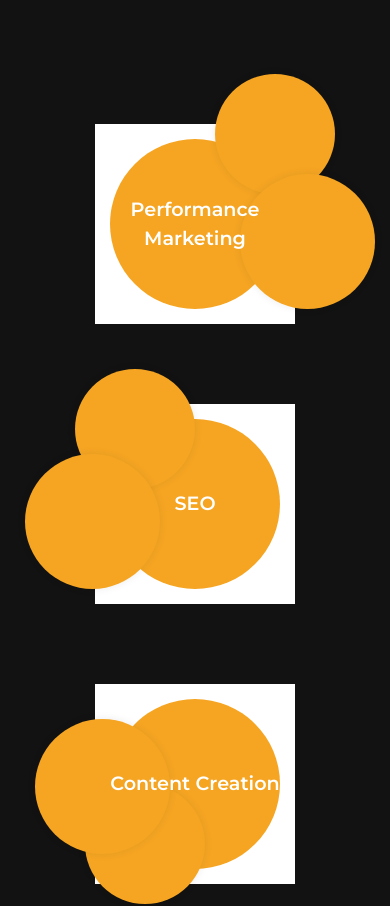
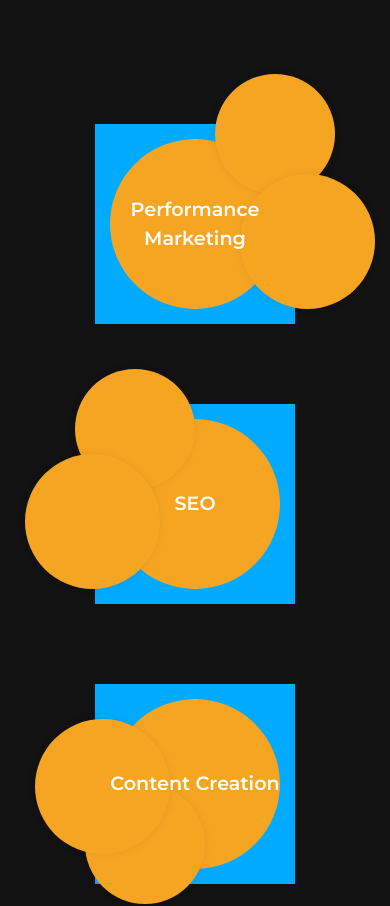
Before and after one commit to rishab-sudo/21-maneuvers, a React (Create React App) app: page /services in a window 390 px wide. Shown: the part 3345-4251 px from the top of the page. Built offline with nearby package versions, Linux system fonts and the light colour scheme.

Commit message:
14june25

```diff
--- a/src/Pages/MainServicePage.css
+++ b/src/Pages/MainServicePage.css
@@ -268,7 +268,7 @@ body {
   width: 200px;
   height: 200px;
   transition: all 0.3s ease;
- background-color: #fff;
+
 }
 
 .circle {
@@ -444,7 +444,7 @@ body {
   }
 
 
-  /*  */
+  /* circle */
   .circle-container {
     flex-direction: column;
     justify-content: center;
@@ -458,7 +458,7 @@ body {
   height: 170px;
   background-color: #F5A522;
   padding: 1rem;
-}
+ }
 /* Small Circles */
 .circle.small {
   width: 120px;
@@ -477,8 +477,20 @@ body {
   background-color: #F5A522;
   z-index: 1;
   opacity: 1;
+
 }
+.circle-group {
+  position: relative;
+  display: flex;
+  align-items: center;
+  justify-content: center;
+  text-align: center;
+  width: 200px;
+  height: 200px;
+  transition: all 0.3s ease;
 
+
+}
 }
 
 @media (min-width: 768px) and (max-width: 1024px) {
@@ -488,6 +500,7 @@ body {
     align-items: center;
     margin: auto;
     gap: 5rem;
+
   }
 .mainservicepage-right {
   flex: 1;
```
